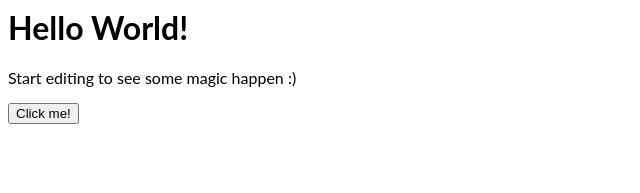
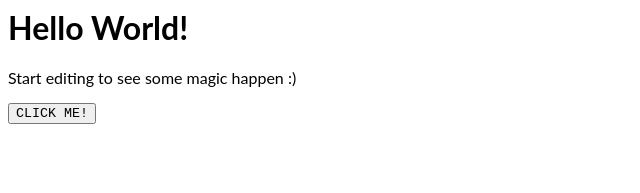
Before and after one commit to PVIANA94/React-Test, a React (Create React App) app: page / in a window 1280 px wide. Shown: the top 193 px of the page, without its empty margins (0-640 px from the left). Built offline with nearby package versions, Linux system fonts and the light colour scheme.

Commit message:
1 file modified

```diff
--- a/style.css
+++ b/style.css
@@ -1,3 +1,8 @@
-h1, p {
+h1,
+p {
   font-family: Lato;
 }
+button {
+  font-family: 'Courier New', Courier, monospace;
+  text-transform: uppercase;
+}
```
